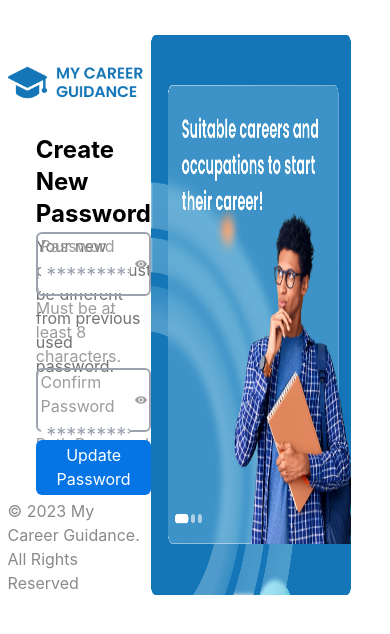
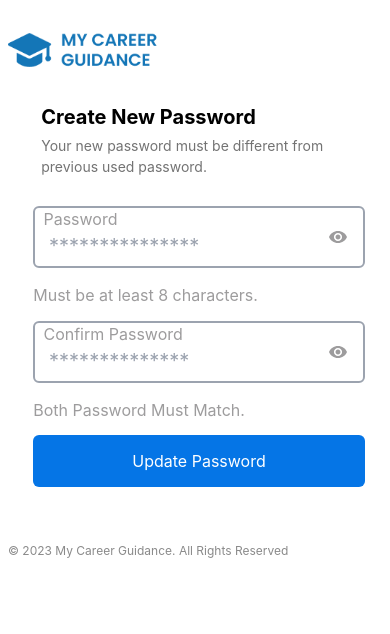
Before and after one commit to Zweidevs2020/career-frontend, a React (Create React App) app: page /new-password in a window 390 px wide. Shown: the top 634 px of the page. Built offline with nearby package versions, Linux system fonts and the light colour scheme.

Commit message:
New-Password: 1. add responsivness of newpassword.jsx file

```diff
--- a/src/components/authComponents/EmailVerification/EmailVerification.jsx
+++ b/src/components/authComponents/EmailVerification/EmailVerification.jsx
@@ -24,7 +24,7 @@ const EmailVerification = () => {
                 <button class='h-[40px] w-[250px] bg-[#0575E6] text-white rounded-md ml-9 ' >Continue</button>
             </div>
             <div class='h-[120px] w-[90%] sm:w-[100%] flex items-end' >
-                    <p class='text-[#8A8A8A] sm:text-[15px] sm:ml-2 md:ml-2 lg:ml-2' >© 2023 My Career Guidance. All Rights Reserved</p>
+                    <p class='text-[#8A8A8A] sm:text-[12px] sm:ml-2 md:ml-2 lg:ml-2' >© 2023 My Career Guidance. All Rights Reserved</p>
                 </div>
                 </div>
             <div className='rightside' class=' bg-cover    rounded-md sm:hidden md:hidden' >
--- a/src/components/authComponents/NewPassword/NewPassword.jsx
+++ b/src/components/authComponents/NewPassword/NewPassword.jsx
@@ -15,47 +15,47 @@ const NewPasword = () => {
           setstate(prevState => !prevState)
     }
   return (
-    <div className='Email' class='h-[630px] w-[90%] flex items-center justify-center' >
-    <div className='left' class='h-[560px] w-[45%] flex flex-col  items-center justify-around ' >
-    <div className='mycareer' class='h-[100px] w-[90%] flex items-center justify-start' >
-        <img src={mycareer} class='h-auto w-[150px]' />
+    <div className='Email' class='h-[630px] w-[90%] flex items-center justify-center sm:w-[100%] sm:h-[560px] md:w-[100%] md:h-[560px] lg:w-[100%] lg:h-[560px] xl:w-[100%] xl:h-[560px]' >
+    <div className='left' class='h-[560px] w-[45%] flex flex-col  items-center justify-around sm:w-[100%] md:w-[100%] lg:w-[65%] ' >
+    <div className='mycareer' class='h-[100px] w-[90%] flex items-center justify-start  sm:w-[100%]' >
+        <img src={mycareer} class='h-auto w-[150px] sm:ml-2' />
     </div>
-    <div className='forget' class='h-[389px] w-[90%] flex flex-col items-center justify-around ' >
-        <div class='h-[90px] w-[85%]  flex flex-col ml-9 justify-start gap-1 ' >
-        <h2 class='font-bold text-2xl' >Create New Password</h2>
-      <p class='text-[#737373] mb-4 ' >Your new password must be different from previous used password.</p>
+    <div className='forget' class='h-[389px] w-[90%]  flex flex-col items-center justify-around sm:w-[100%] sm:justify-around' >
+        <div class='h-[90px] w-[85%]  flex flex-col ml-9 sm:ml-0 justify-start gap-1' >
+        <h2 class='font-bold text-2xl sm:text-xl sm:ml-3' >Create New Password</h2>
+      <p class='text-[#737373] mb-4 sm:text-[14px] sm:ml-3' >Your new password must be different  from previous used password.</p>
         </div>
-        <div class='h-[200px] w-[85%] ml-9 flex flex-col justify-around' >
-        <div className='inputpassword' class='h-[72px] w-[100%]  flex items-center justify-around rounded-md border-solid border-2 border-gray-400' >
+        <div class='h-[200px] w-[85%] ml-9 sm:ml-2 flex flex-col justify-around sm:h-[230px]' >
+        <div className='inputpassword' class='h-[72px] w-[100%]  flex items-center justify-around rounded-md border-solid border-2 border-gray-400 sm:h-[62px]' >
          <div className='inpt-feild' class='h-[60px] w-[80%]' >
             <label class='h-2 text-md  font-Poppins text-[#9D9C9D]' >Password</label>
-            <input type={state ? "text" : "password"} placeholder=' ***************' value={text}  class='border-none h-[35px] w-[100%] text-[20px] outline-none' onChange={(e)=> setNewText(e.target.value)} />
+            <input type={state ? "text" : "password"} placeholder=' ***************' value={text}  class='border-none h-[35px] sm:h-[30px] w-[100%] text-[20px] outline-none' onChange={(e)=> setNewText(e.target.value)} />
          </div>
          <div className='icon-field' class='h-[60px] w-[10%]  flex items-center justify-center ' >
-            <img src={eyeball}  class='h-[14px]' onClick={toggleBtn} />
+            <img src={eyeball}  class='h-[14px] sm:h-[12px]' onClick={toggleBtn} />
          </div>
         </div>
         <p class='text-[#9D9C9D] text-[16px]' >Must be at least 8 characters.</p>
-        <div className='inputconfirm' class='h-[72px] w-[100%] flex items-center justify-around rounded-md border-solid border-2 border-gray-400 ' >
+        <div className='inputconfirm' class='h-[72px] w-[100%] flex items-center justify-around rounded-md border-solid border-2 border-gray-400 sm:h-[62px]' >
         <div className='inpt-feild' class='h-[60px] w-[80%]' >
             <label class='h-2 text-md  font-Poppins text-[#9D9C9D]' >Confirm Password</label>
-            <input type={state ? "text" : "password"} placeholder=' **************'value={confirm} class='border-none h-[35px] w-[100%] text-[20px] outline-none' onChange={(e)=>(setNewConfirm(e.target.value))}/>
+            <input type={state ? "text" : "password"} placeholder=' **************'value={confirm} class='border-none h-[35px] sm:h-[30px] w-[100%] text-[20px] outline-none' onChange={(e)=>(setNewConfirm(e.target.value))}/>
          </div>
          <div className='icon-field' class='h-[60px] w-[10%]  flex items-center justify-center ' >
-            <img src={eyeball} class='h-[14px]' onClick={toggleBtn} />
+            <img src={eyeball} class='h-[14px] sm:h-[12px]' onClick={toggleBtn} />
          </div>
         </div>
         <p class='text-[#9D9C9D] text-[16px]' >Both Password Must Match.</p>
         </div>
-        <button onClick={updatePassword} class='h-[55px] w-[85%] bg-[#0575E6] text-white rounded-md ml-9 ' >Update Password</button>
+        <button onClick={updatePassword} class='h-[55px] w-[85%] bg-[#0575E6] text-white rounded-md ml-9 sm:ml-2 sm:h-[52px] ' >Update Password</button>
     </div>
-    <div class='h-[100px] w-[90%]  flex items-end' >
-            <p class='text-[#8A8A8A]' >© 2023 My Career Guidance. All Rights Reserved</p>
+    <div class='h-[100px] w-[90%]  flex items-end sm:w-[100%] sm:h-[70px] ' >
+            <p class='text-[#8A8A8A] sm:text-[12px] sm:ml-2 ' >© 2023 My Career Guidance. All Rights Reserved</p>
         </div>
 
     </div>
-    <div className='rightside' class=' bg-cover    rounded-md' >
- <img src={image} class='h-[560px] w-[100%]' />
+    <div className='rightside' class=' bg-cover    rounded-md sm:hidden md:hidden' >
+ <img src={image} class='h-[560px] w-[100%] lg:w-[100%]' />
 </div>
 </div>
   )
```
